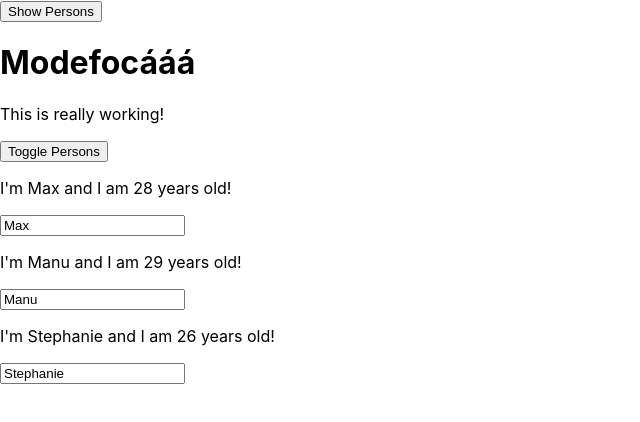
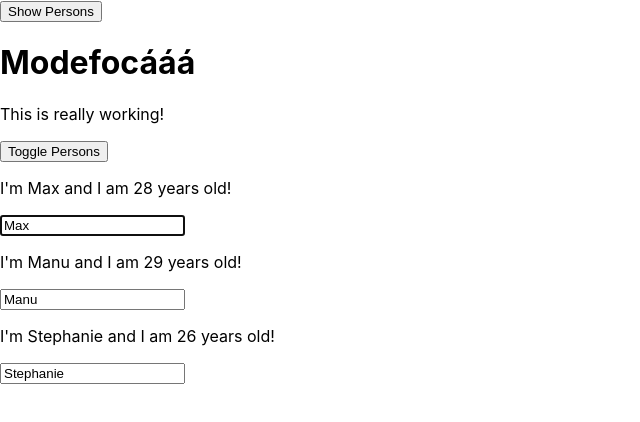
Before and after one commit to Edely/Learning-React, a React app in the folder react-complete-guide/: page / in a window 1280 px wide. Both pictures are taken after a click on the button "Show Persons". Shown: the top 422 px of the page, without its empty margins (0-640 px from the left). Built offline with nearby package versions, Linux system fonts and the light colour scheme.

Commit message:
102 - using 'ref' to set a focus on a input

```diff
--- a/react-complete-guide/src/components/Persons/Person/Person.js
+++ b/react-complete-guide/src/components/Persons/Person/Person.js
@@ -17,7 +17,10 @@
     }
 
     componentDidMount(){
-        console.log('[Person.js] Inside componentDidMount')
+        console.log('[Person.js] Inside componentDidMount');
+        if(this.props.position === 0){
+            this.inputElement.focus();
+        }
     }
 
     render(){
@@ -27,7 +30,11 @@
         <Aux classes={classes.Person}>
             <p onClick={this.props.click}> I'm {this.props.name} and I am {this.props.age} years old!</p>
             <p>{this.props.children}</p>
-            <input type="text" onChange={this.props.changed} value={this.props.name} />
+            <input
+                ref={(inp) => { this.inputElement = inp }}
+                type="text"
+                onChange={this.props.changed}
+                value={this.props.name} />
         </Aux>
         );
     }
--- a/react-complete-guide/src/components/Persons/Persons.js
+++ b/react-complete-guide/src/components/Persons/Persons.js
@@ -41,6 +41,7 @@
             return <Person
                 click={() => this.props.clicked(index)}
                 name={person.name}
+                position={index}
                 age={person.age}
                 key={person.id}
                 changed={(event) => this.props.changed(event, person.id)}/>
```
